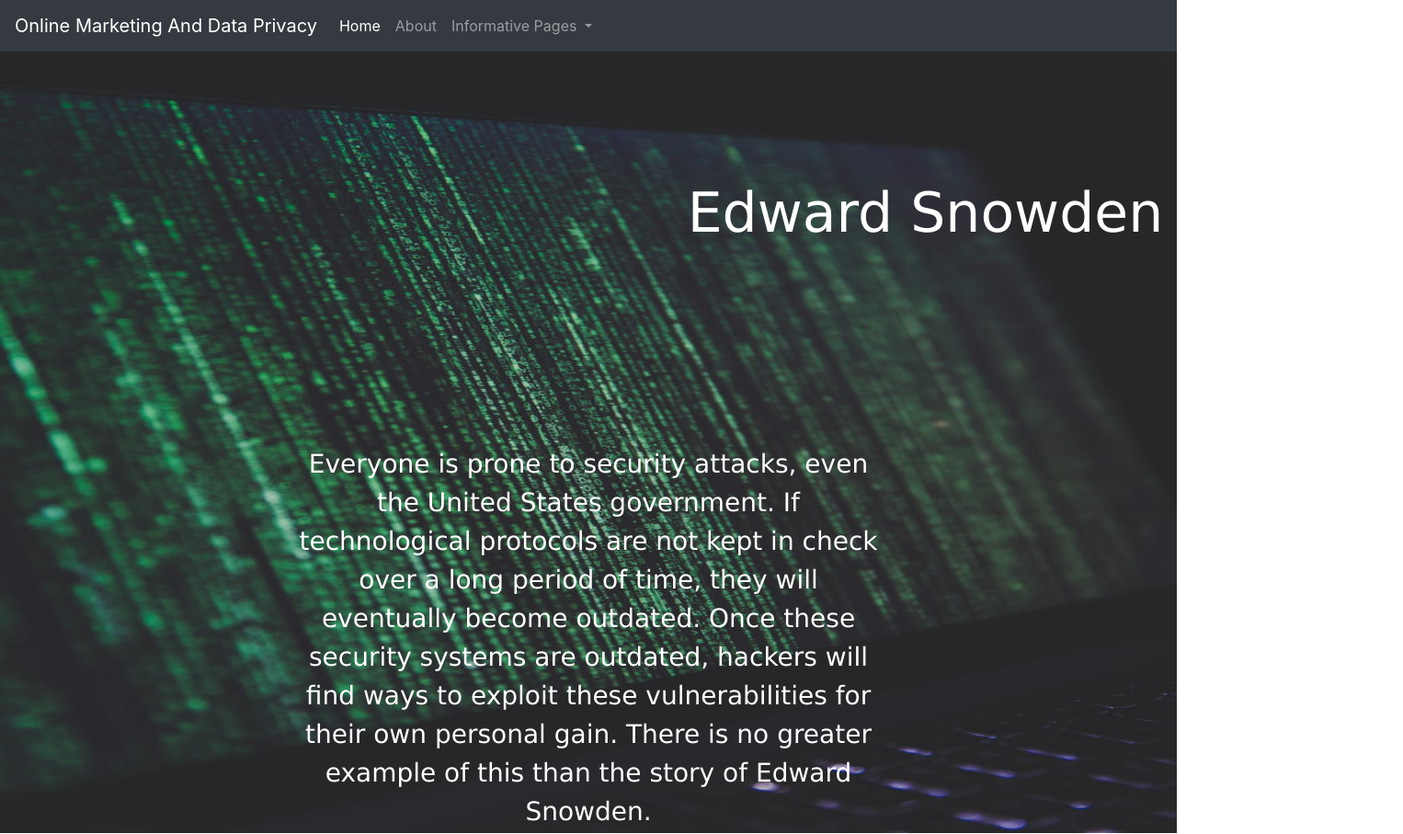
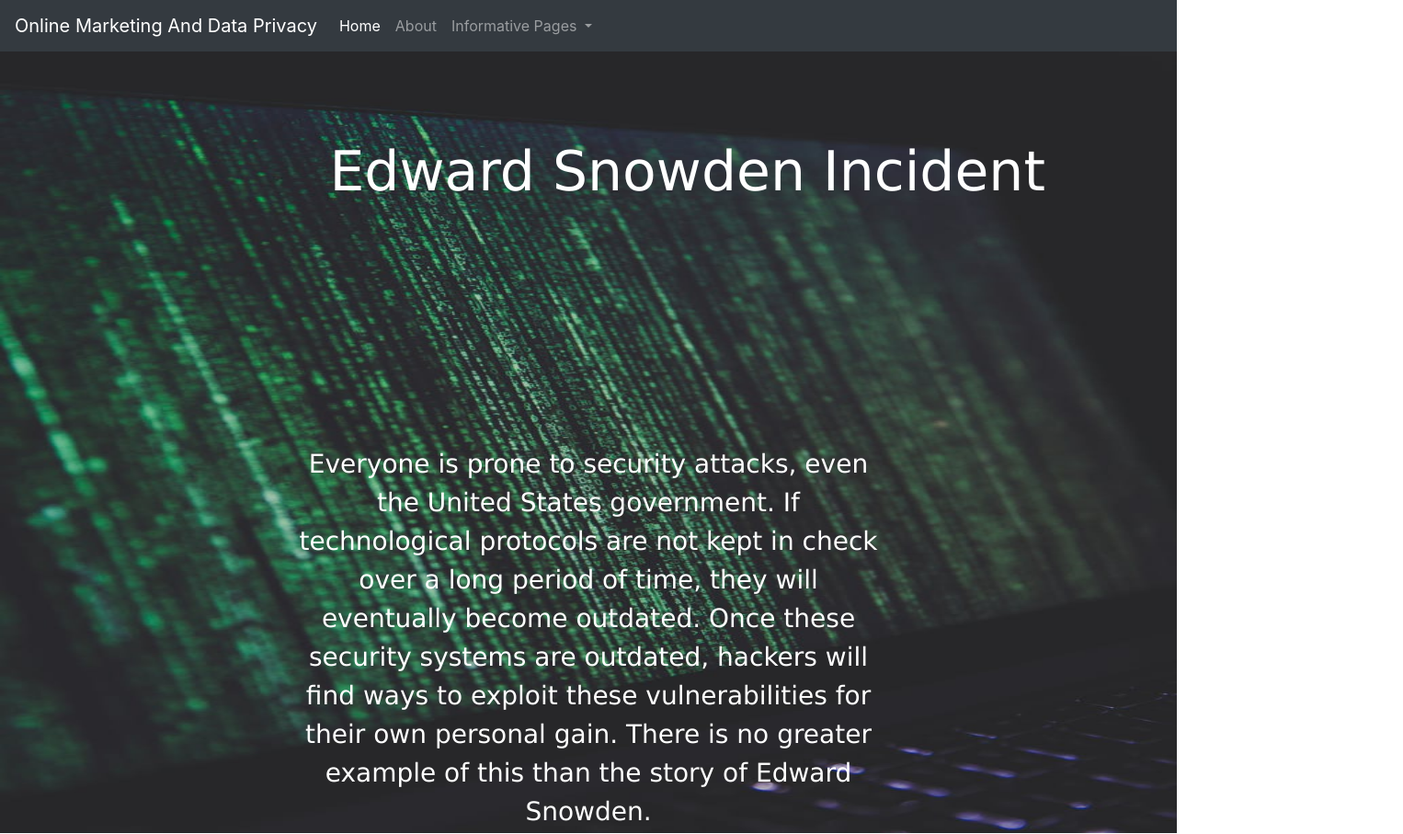
Before and after one commit to scr24/Project-2, a plain HTML site: page pages/snowden.html in a window 1280 px wide. Shown: the top 907 px of the page at 92% size, 1526 px wide, since content can reach past the window. Drawn offline with nearby package versions, Linux system fonts and the light colour scheme.

Commit message:
Update snowden.html

```diff
--- a/pages/snowden.html
+++ b/pages/snowden.html
@@ -65,7 +65,6 @@
   position: absolute;
   top: 10%;
   left: 28%;
-  transform: translate(50%, 50%);
   font-size: 60px;
   font-family: 'Verdana';
 }
```
